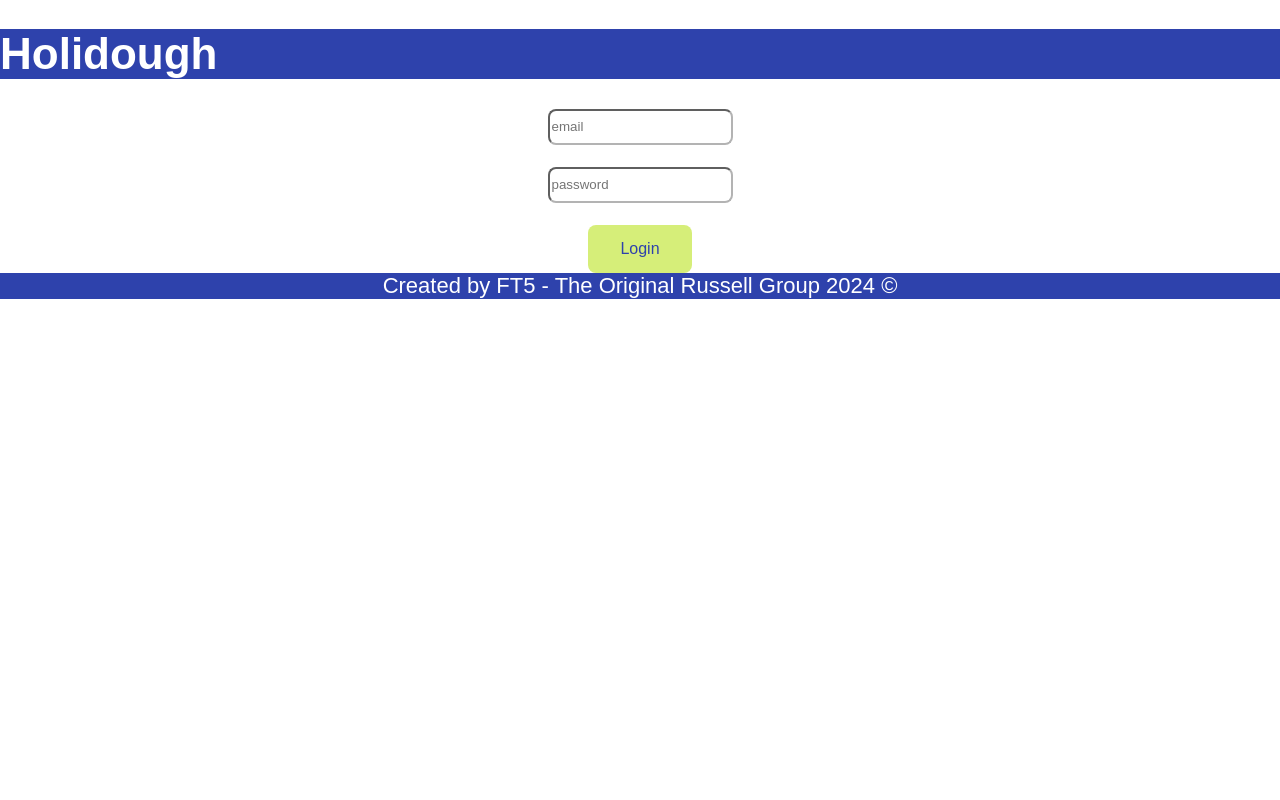
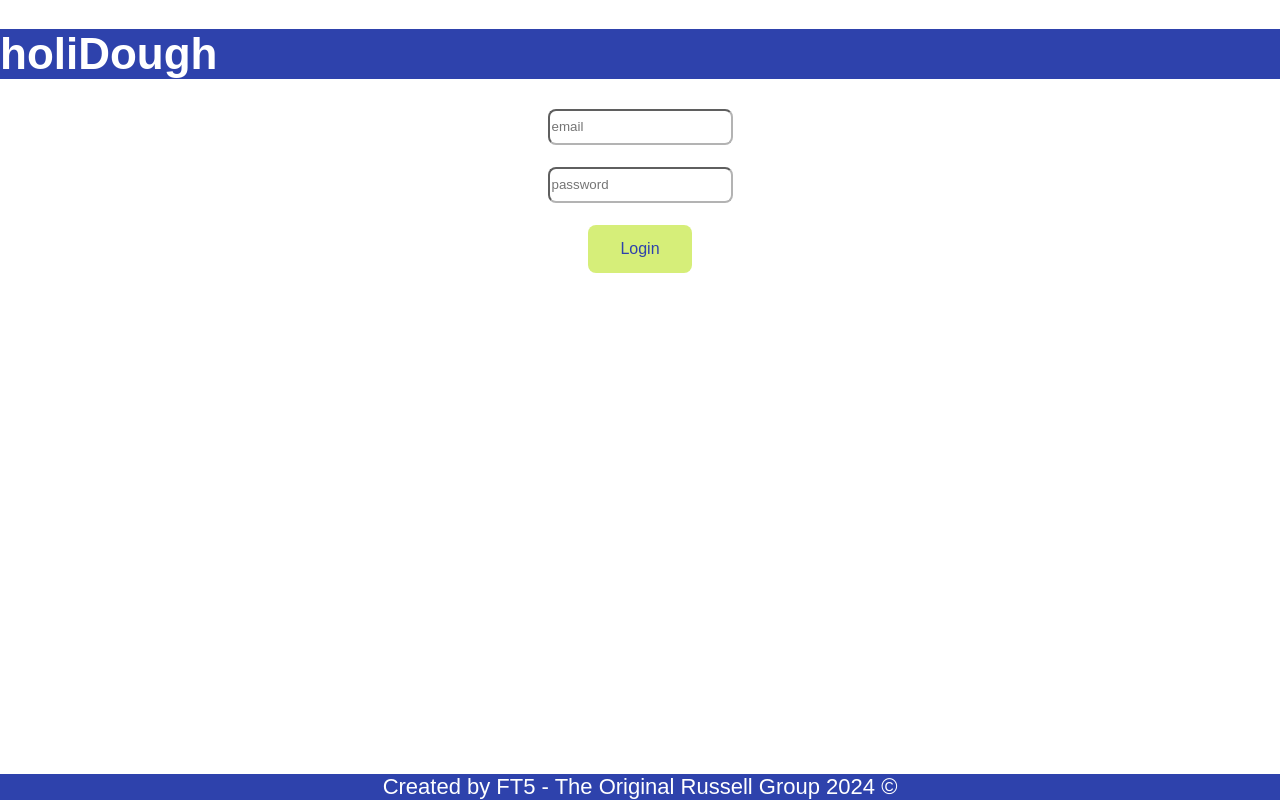
Before and after one commit to russell-gh/travel-tally, a React (Vite) app: page /login in a window 1280 px wide. Built offline with nearby package versions, Linux system fonts and the light colour scheme.

Commit message:
fixed footer position and header text

```diff
--- a/src/components/Header.jsx
+++ b/src/components/Header.jsx
@@ -2,7 +2,7 @@ export const Header = () => {
   return (
     <header>
       <div className="logo"></div>
-      <h1>Holidough</h1>
+      <h1>holiDough</h1>
     </header>
   );
 };
--- a/src/css/app.css
+++ b/src/css/app.css
@@ -46,4 +46,7 @@ footer {
 
 footer {
   text-align: center;
+  bottom: 0;
+  position: fixed;
+  width: 100%;
 }/*# sourceMappingURL=app.css.map */
--- a/src/css/app.scss
+++ b/src/css/app.scss
@@ -54,4 +54,7 @@ footer {
 
 footer {
   text-align: center;
+  bottom: 0;
+  position: fixed;
+  width: 100%;
 }
```
Also changed, not shown: 1 other file (tests, documents, lock files or other folders).
